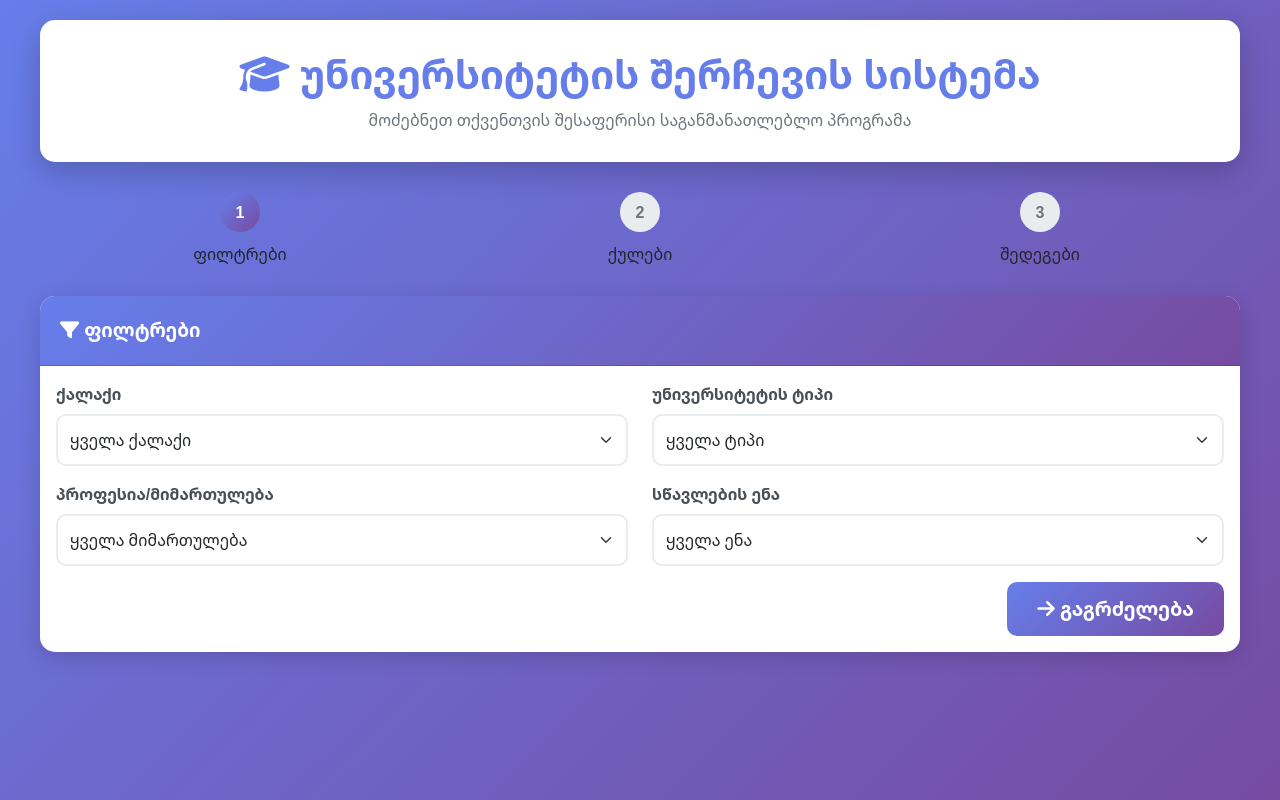
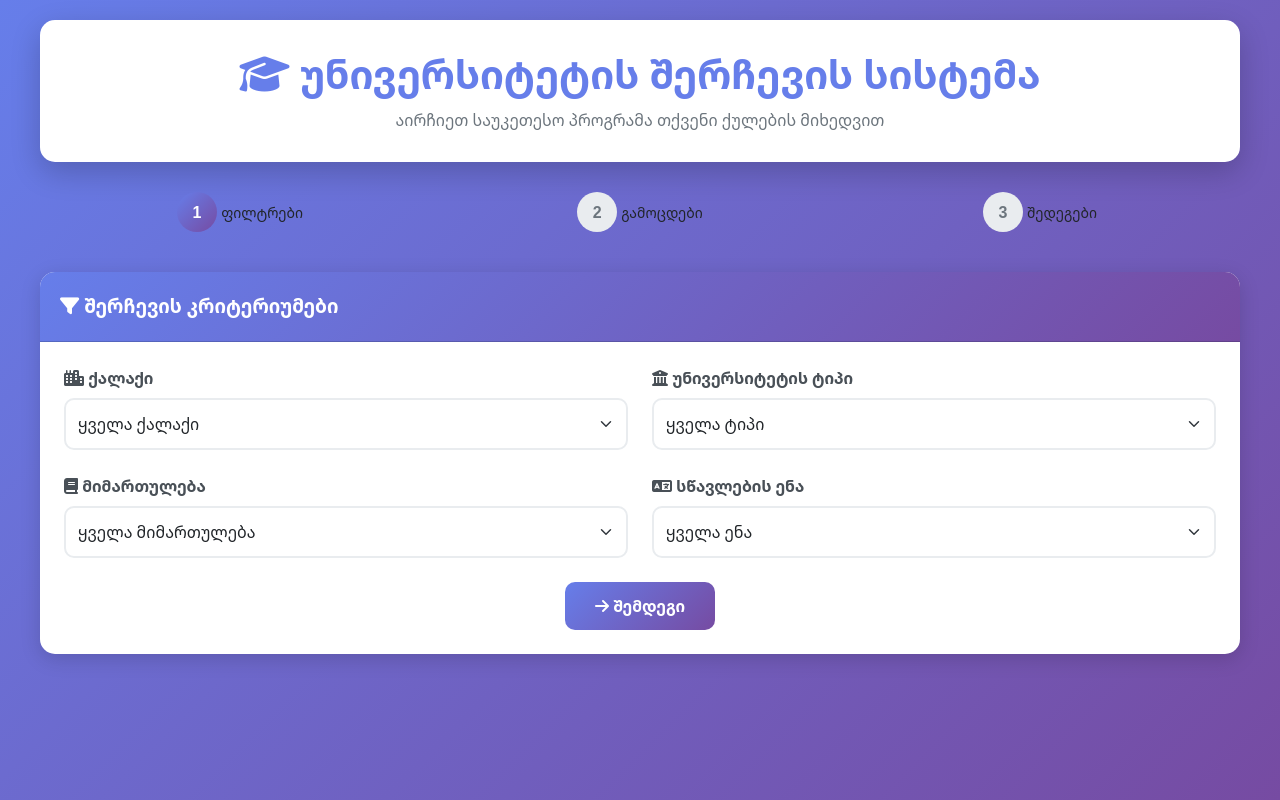
Before and after one commit to CubeCubic/mechavabareb, a Flask app: page / in a window 1280 px wide. Run offline with Flask 3, Linux system fonts and the light colour scheme.

Commit message:
Update index.html

```diff
--- a/templates/index.html
+++ b/templates/index.html
@@ -133,16 +133,6 @@
             color: #667eea;
         }
 
-        .score-slider {
-            margin-top: 10px;
-        }
-
-        .score-value {
-            font-weight: 700;
-            color: #667eea;
-            font-size: 1.2rem;
-        }
-
         .recommendation-card {
             background: white;
             border-radius: 15px;
@@ -249,154 +239,139 @@
         <!-- Header -->
         <div class="header">
             <h1><i class="fas fa-graduation-cap"></i> უნივერსიტეტის შერჩევის სისტემა</h1>
-            <p>მოძებნეთ თქვენთვის შესაფერისი საგანმანათლებლო პროგრამა</p>
+            <p>აირჩიეთ საუკეთესო პროგრამა თქვენი ქულების მიხედვით</p>
         </div>
 
         <!-- Step Indicator -->
         <div class="step-indicator">
             <div class="step active" id="step1">
                 <div class="step-number">1</div>
-                <div>ფილტრები</div>
+                <small>ფილტრები</small>
             </div>
             <div class="step" id="step2">
                 <div class="step-number">2</div>
-                <div>ქულები</div>
+                <small>გამოცდები</small>
             </div>
             <div class="step" id="step3">
                 <div class="step-number">3</div>
-                <div>შედეგები</div>
+                <small>შედეგები</small>
             </div>
         </div>
 
-        <!-- Step 1: Filters -->
+        <!-- Filters Section -->
         <div class="card" id="filtersSection">
             <div class="card-header">
-                <i class="fas fa-filter"></i> ფილტრები
+                <i class="fas fa-filter"></i> შერჩევის კრიტერიუმები
             </div>
-            <div class="card-body">
-                <div class="row">
-                    <div class="col-md-6 mb-3">
-                        <label class="form-label">ქალაქი</label>
-                        <select class="form-select" id="citySelect">
-                            {% for value, label in cities.items() %}
-                            <option value="{{ value }}">{{ label }}</option>
-                            {% endfor %}
+            <div class="card-body p-4">
+                <div class="row g-4">
+                    <div class="col-md-6">
+                        <label class="form-label"><i class="fas fa-city"></i> ქალაქი</label>
+                        <select id="citySelect" class="form-select">
+                            <option value="ყველა">ყველა ქალაქი</option>
+                            <option value="თბილისი">თბილისი</option>
+                            <option value="ბათუმი">ბათუმი</option>
+                            <option value="ქუთაისი">ქუთაისი</option>
+                            <!-- Добавьте остальные города -->
                         </select>
                     </div>
-
-                    <div class="col-md-6 mb-3">
-                        <label class="form-label">უნივერსიტეტის ტიპი</label>
-                        <select class="form-select" id="uniTypeSelect">
-                            {% for value, label in uni_types.items() %}
-                            <option value="{{ value }}">{{ label }}</option>
-                            {% endfor %}
+                    <div class="col-md-6">
+                        <label class="form-label"><i class="fas fa-university"></i> უნივერსიტეტის ტიპი</label>
+                        <select id="uniTypeSelect" class="form-select">
+                            <option value="ყველა">ყველა ტიპი</option>
+                            <option value="სახელმწიფო">სახელმწიფო (უფასო)</option>
+                            <option value="კერძო">კერძო (ფასიანი)</option>
                         </select>
                     </div>
-
-                    <div class="col-md-6 mb-3">
-                        <label class="form-label">პროფესია/მიმართულება</label>
-                        <select class="form-select" id="categorySelect">
-                            {% for value, label in categories.items() %}
-                            <option value="{{ value }}">{{ label }}</option>
-                            {% endfor %}
+                    <div class="col-md-6">
+                        <label class="form-label"><i class="fas fa-book"></i> მიმართულება</label>
+                        <select id="categorySelect" class="form-select">
+                            <option value="ყველა">ყველა მიმართულება</option>
+                            <option value="მედიცინა და ფარმაცია">მედიცინა და ფარმაცია</option>
+                            <!-- Добавьте остальные категории -->
                         </select>
                     </div>
-
-                    <div class="col-md-6 mb-3">
-                        <label class="form-label">სწავლების ენა</label>
-                        <select class="form-select" id="languageSelect">
-                            {% for value, label in languages.items() %}
-                            <option value="{{ value }}">{{ label }}</option>
-                            {% endfor %}
+                    <div class="col-md-6">
+                        <label class="form-label"><i class="fas fa-language"></i> სწავლების ენა</label>
+                        <select id="languageSelect" class="form-select">
+                            <option value="ყველა">ყველა ენა</option>
+                            <option value="ქართული">ქართული</option>
+                            <option value="ინგლისური">ინგლისური</option>
+                            <option value="რუსული">რუსული</option>
                         </select>
                     </div>
                 </div>
-
-                <div class="text-end">
-                    <button class="btn btn-primary btn-lg" onclick="loadExams()">
-                        <i class="fas fa-arrow-right"></i> გაგრძელება
+                <div class="text-center mt-4">
+                    <button onclick="loadExams()" class="btn btn-primary">
+                        <i class="fas fa-arrow-right"></i> შემდეგი
                     </button>
                 </div>
             </div>
         </div>
 
-        <!-- Step 2: Exams -->
-        <div class="card" id="examsSection">
+        <!-- Exams Section -->
+        <div class="card" id="examsSection" style="display: none;">
             <div class="card-header">
                 <i class="fas fa-pencil-alt"></i> გამოცდების ქულები
             </div>
-            <div class="card-body">
-                <div class="alert alert-info">
-                    <i class="fas fa-info-circle"></i>
-                    <strong>შენიშვნა:</strong> სავალდებულოა ქართული ენისა და უცხოური ენის ჩაბარება, დამატებით მინიმუმ 1 საგანი.
+            <div class="card-body p-4">
+                <div class="alert alert-info mb-4">
+                    <i class="fas fa-info-circle"></i> შეიყვანეთ თქვენი სავარაუდო ქულები (0-100). მინიმუმ 3 საგანი: ქართული + უცხოური + 1 დამატებითი.
                 </div>
 
-                <!-- Foreign Language Selection -->
-                <div class="mb-4">
-                    <label class="form-label"><i class="fas fa-language"></i> აირჩიეთ უცხოური ენა (სავალდებულო)</label>
-                    <select class="form-select" id="foreignLanguageSelect">
-                        <option value="">-- აირჩიეთ --</option>
-                        {% for value, label in foreign_languages.items() %}
-                        <option value="{{ value }}">{{ label }}</option>
-                        {% endfor %}
-                    </select>
-                </div>
+                <label class="form-label"><i class="fas fa-globe"></i> უცხოური ენა (აირჩიეთ ერთი)</label>
+                <select id="foreignLanguageSelect" class="form-select mb-3">
+                    <option value="">აირჩიეთ ენა</option>
+                    <option value="ინგლისური ენა">ინგლისური</option>
+                    <option value="გერმანული ენა">გერმანული</option>
+                    <option value="ფრანგული ენა">ფრანგული</option>
+                    <option value="რუსული ენა">რუსული</option>
+                </select>
 
-                <div id="examsList"></div>
+                <div id="mandatoryExamsContainer"></div>
+                <div id="electiveExamsContainer"></div>
 
-                <div class="text-end mt-4">
-                    <button class="btn btn-secondary" onclick="backToFilters()">
+                <div class="d-flex justify-content-between mt-4">
+                    <button onclick="backToFilters()" class="btn btn-secondary">
                         <i class="fas fa-arrow-left"></i> უკან
                     </button>
-                    <button class="btn btn-primary btn-lg" onclick="getRecommendations()">
-                        <i class="fas fa-search"></i> შედეგების ჩვენება
+                    <button onclick="getRecommendations()" class="btn btn-primary">
+                        <i class="fas fa-search"></i> ძებნა
                     </button>
                 </div>
             </div>
         </div>
 
-        <!-- Step 3: Results -->
-        <div class="card" id="resultsSection">
-            <div class="card-header">
-                <i class="fas fa-star"></i> რეკომენდებული პროგრამები
+        <!-- Results Section -->
+        <div id="resultsSection" style="display: none;">
+            <div class="card">
+                <div class="card-header">
+                    <i class="fas fa-trophy"></i> რეკომენდაციები
+                </div>
+                <div class="card-body p-4" id="resultsContainer">
+                    <!-- შედეგები აქ -->
+                </div>
             </div>
-            <div class="card-body">
-                <div id="resultsContainer"></div>
-
-                <div class="text-center mt-4">
-                    <button class="btn btn-primary" onclick="startOver()">
-                        <i class="fas fa-redo"></i> თავიდან დაწყება
-                    </button>
-                </div>
+            <div class="text-center mt-4">
+                <button onclick="startOver()" class="btn btn-secondary">
+                    <i class="fas fa-redo"></i> თავიდან დაწყება
+                </button>
             </div>
         </div>
     </div>
 
-    <!-- Bootstrap JS -->
-    <script src="https://cdn.jsdelivr.net/npm/bootstrap@5.3.0/dist/js/bootstrap.bundle.min.js"></script>
-
     <script>
-        let currentExams = {};
-        let examScores = {};
-
         async function loadExams() {
             const city = document.getElementById('citySelect').value;
-            const uniType = document.getElementById('uniTypeSelect').value;
+            const uni_type = document.getElementById('uniTypeSelect').value;
             const category = document.getElementById('categorySelect').value;
-            const teachingLanguage = document.getElementById('languageSelect').value;
+            const teaching_language = document.getElementById('languageSelect').value;
 
             try {
                 const response = await fetch('/get_required_exams', {
                     method: 'POST',
-                    headers: {
-                        'Content-Type': 'application/json',
-                    },
-                    body: JSON.stringify({
-                        city: city,
-                        uni_type: uniType,
-                        category: category,
-                        teaching_language: teachingLanguage
-                    })
+                    headers: {'Content-Type': 'application/json'},
+                    body: JSON.stringify({city, uni_type, category, teaching_language})
                 });
 
                 const data = await response.json();
@@ -406,174 +381,81 @@
                     return;
                 }
 
-                currentExams = data;
-                renderExams();
-
-                // Show exams section, hide filters
+                // Показываем exams section
                 document.getElementById('filtersSection').style.display = 'none';
                 document.getElementById('examsSection').style.display = 'block';
 
-                // Update steps
+                // Обновляем шаги
                 document.getElementById('step1').classList.add('completed');
                 document.getElementById('step1').classList.remove('active');
                 document.getElementById('step2').classList.add('active');
 
+                // Рендерим обязательные экзамены
+                let mandatoryHtml = '<h5 class="mb-3">ობლიგატორული საგნები</h5>';
+                data.mandatory_exams.forEach(exam => {
+                    mandatoryHtml += `
+                        <div class="exam-score-input">
+                            <label><input type="checkbox" class="exam-checkbox" checked disabled> ${exam}</label>
+                            <input type="number" class="form-control score-input" min="0" max="100" value="0" data-exam="${exam}">
+                            <small>მინიმუმი: 0, მაქსიმუმი: 100</small>
+                        </div>
+                    `;
+                });
+                document.getElementById('mandatoryExamsContainer').innerHTML = mandatoryHtml;
+
+                // Рендерим выборочные
+                let electiveHtml = '<h5 class="mb-3">არჩევითი საგნები (აირჩიეთ მინიმუმ 1)</h5>';
+                data.elective_exams.forEach(exam => {
+                    electiveHtml += `
+                        <div class="exam-score-input">
+                            <label><input type="checkbox" class="exam-checkbox" data-exam="${exam}"> ${exam}</label>
+                            <input type="number" class="form-control score-input" min="0" max="100" value="0" data-exam="${exam}" disabled>
+                            <small>მინიმუმი: 0, მაქსიმუმი: 100</small>
+                        </div>
+                    `;
+                });
+                document.getElementById('electiveExamsContainer').innerHTML = electiveHtml;
+
+                // Добавляем обработчики для чекбоксов
+                document.querySelectorAll('.exam-checkbox').forEach(checkbox => {
+                    checkbox.addEventListener('change', (e) => {
+                        const input = e.target.parentElement.nextElementSibling;
+                        input.disabled = !e.target.checked;
+                    });
+                });
+
             } catch (error) {
                 alert('შეცდომა მოხდა. გთხოვთ სცადოთ ხელახლა.');
-                console.error(error);
             }
-        }
-
-        function renderExams() {
-            const container = document.getElementById('examsList');
-            let html = '<h5 class="mb-3">სავალდებულო საგნები:</h5>';
-
-            // Always show Georgian
-            html += createExamInput('ქართული ენა და ლიტერატურა', true, true);
-
-            // Show selected foreign language (will be enabled after selection)
-            html += '<div id="foreignLanguageExam"></div>';
-
-            html += '<h5 class="mb-3 mt-4">დამატებითი საგნები (აირჩიეთ მინიმუმ 1):</h5>';
-
-            currentExams.elective_exams.forEach(exam => {
-                html += createExamInput(exam, false, false);
-            });
-
-            container.innerHTML = html;
-
-            // Add event listener for foreign language selection
-            document.getElementById('foreignLanguageSelect').addEventListener('change', function() {
-                const selected = this.value;
-                if (selected) {
-                    document.getElementById('foreignLanguageExam').innerHTML =
-                        createExamInput(selected, true, true);
-                }
-            });
-        }
-
-        function createExamInput(examName, isRequired, isChecked) {
-            const safeId = examName.replace(/[^\w]/g, '_');
-
-            // Определяем максимальный балл для экзамена (все экзамены - 60 баллов)
-            const maxScore = 60;
-            const minScore = 0;
-
-            return `
-                <div class="exam-score-input">
-                    <label>
-                        <input type="checkbox" class="exam-checkbox"
-                               id="check_${safeId}"
-                               ${isRequired ? 'checked disabled' : ''}
-                               ${isChecked ? 'checked' : ''}
-                               onchange="toggleExam('${examName}', this.checked)">
-                        <strong>${examName}</strong>
-                        ${isRequired ? '<span class="badge bg-danger ms-2">სავალდებულო</span>' : ''}
-                    </label>
-                    <div class="row align-items-center mt-2">
-                        <div class="col-md-8">
-                            <input type="number" class="form-control score-input"
-                                   id="input_${safeId}"
-                                   min="${minScore}"
-                                   max="${maxScore}"
-                                   value="30"
-                                   ${!isRequired && !isChecked ? 'disabled' : ''}
-                                   oninput="updateScoreFromInput('${examName}', this.value, ${maxScore})"
-                                   style="text-align: center; font-size: 1.1rem; font-weight: 600;">
-                            <div class="d-flex justify-content-between small text-muted mt-1">
-                                <span>მინ: ${minScore}</span>
-                                <span>მაქს: ${maxScore}</span>
-                            </div>
-                        </div>
-                        <div class="col-md-4 text-center">
-                            <div class="score-percentage" id="percent_${safeId}" style="font-size: 1.2rem; font-weight: 700; color: #667eea;">
-                                50%
-                            </div>
-                            <small class="text-muted">პროცენტი</small>
-                        </div>
-                    </div>
-                </div>
-            `;
-        }
-
-        function toggleExam(examName, isChecked) {
-            const safeId = examName.replace(/[^\w]/g, '_');
-            const input = document.getElementById('input_' + safeId);
-
-            if (isChecked) {
-                input.disabled = false;
-                const score = parseInt(input.value) || 30;
-                const percentage = (score / 60) * 100;
-                examScores[examName] = percentage;
-            } else {
-                input.disabled = true;
-                delete examScores[examName];
-            }
-        }
-
-        function updateScoreFromInput(examName, score, maxScore) {
-            const safeId = examName.replace(/[^\w]/g, '_');
-            const scoreValue = parseInt(score) || 0;
-
-            // Ограничиваем значение
-            const limitedScore = Math.max(0, Math.min(maxScore, scoreValue));
-
-            // Обновляем поле ввода если значение было ограничено
-            const input = document.getElementById('input_' + safeId);
-            if (input && input.value != limitedScore) {
-                input.value = limitedScore;
-            }
-
-            // Вычисляем процент
-            const percentage = (limitedScore / maxScore) * 100;
-
-            // Обновляем отображение процента
-            const percentElement = document.getElementById('percent_' + safeId);
-            if (percentElement) {
-                percentElement.textContent = percentage.toFixed(1) + '%';
-            }
-
-            // Сохраняем в examScores как процент для совместимости с бэкендом
-            examScores[examName] = percentage;
-        }
-
-        // Старая функция для совместимости
-        function updateScore(examName, value) {
-            updateScoreFromInput(examName, value, 60);
         }
 
         async function getRecommendations() {
             const foreignLang = document.getElementById('foreignLanguageSelect').value;
-
             if (!foreignLang) {
                 alert('გთხოვთ აირჩიოთ უცხოური ენა');
                 return;
             }
 
-            // Ensure Georgian is included
-            const georgianId = 'ქართული_ენა_და_ლიტერატურა';
-            const georgianInput = document.getElementById('input_' + georgianId);
-            if (georgianInput) {
-                const score = parseInt(georgianInput.value) || 30;
-                const percentage = (score / 60) * 100;
-                examScores['ქართული ენა და ლიტერატურა'] = percentage;
+            const examScores = {};
+            document.querySelectorAll('.score-input').forEach(input => {
+                const exam = input.dataset.exam;
+                const checkbox = input.previousElementSibling.querySelector('.exam-checkbox');
+                if (checkbox.checked) {
+                    let value = parseInt(input.value);
+                    if (value < 0) value = 0;
+                    if (value > 100) value = 100;
+                    examScores[exam] = value;
+                }
+            });
+
+            // Проверка мин. экзаменов (в JS для UX)
+            if (!examScores['ქართული ენა და ლიტერატურა'] || !examScores[foreignLang]) {
+                alert('გთხოვთ შეიყვანოთ ქულები ობლიგატორული საგნებისთვის');
+                return;
             }
 
-            // Ensure foreign language is included
-            const foreignId = foreignLang.replace(/[^\w]/g, '_');
-            const foreignInput = document.getElementById('input_' + foreignId);
-            if (foreignInput) {
-                const score = parseInt(foreignInput.value) || 30;
-                const percentage = (score / 60) * 100;
-                examScores[foreignLang] = percentage;
-            }
-
-            // Check minimum requirements
-            const otherExams = Object.keys(examScores).filter(
-                k => k !== 'ქართული ენა და ლიტერატურა' && k !== foreignLang
-            );
-
-            if (otherExams.length === 0) {
+            const otherCount = Object.keys(examScores).length - 2;  // Минус грузинский и иностранный
+            if (otherCount < 1) {
                 alert('გთხოვთ აირჩიოთ მინიმუმ ერთი დამატებითი საგანი');
                 return;
             }
@@ -582,7 +464,7 @@
                 document.getElementById('resultsContainer').innerHTML = `
                     <div class="spinner-container">
                         <div class="spinner-border text-primary" role="status">
-                            <span class="visually-hidden">Loading...</span>
+                            <span class="visually-hidden">იტვირთება...</span>
                         </div>
                         <p class="mt-3">იტვირთება შედეგები...</p>
                     </div>
```
